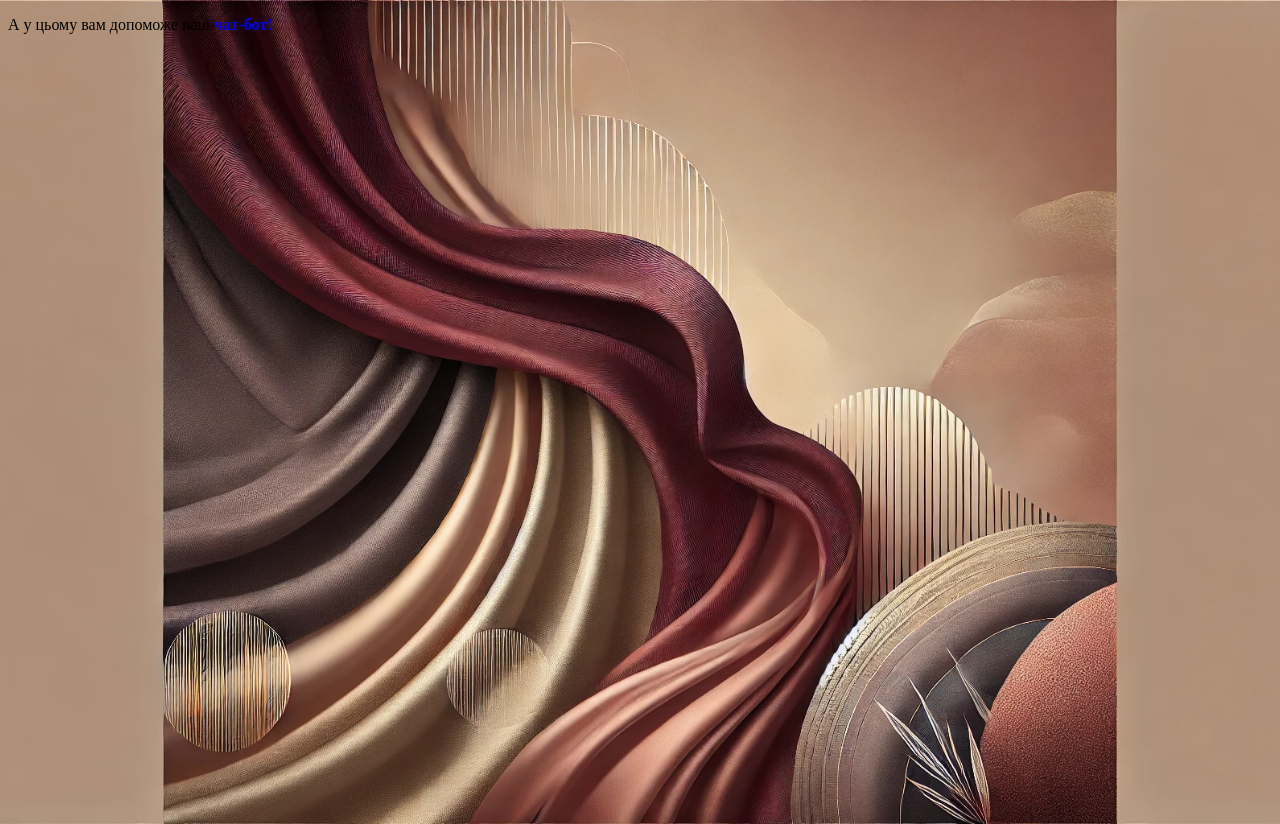
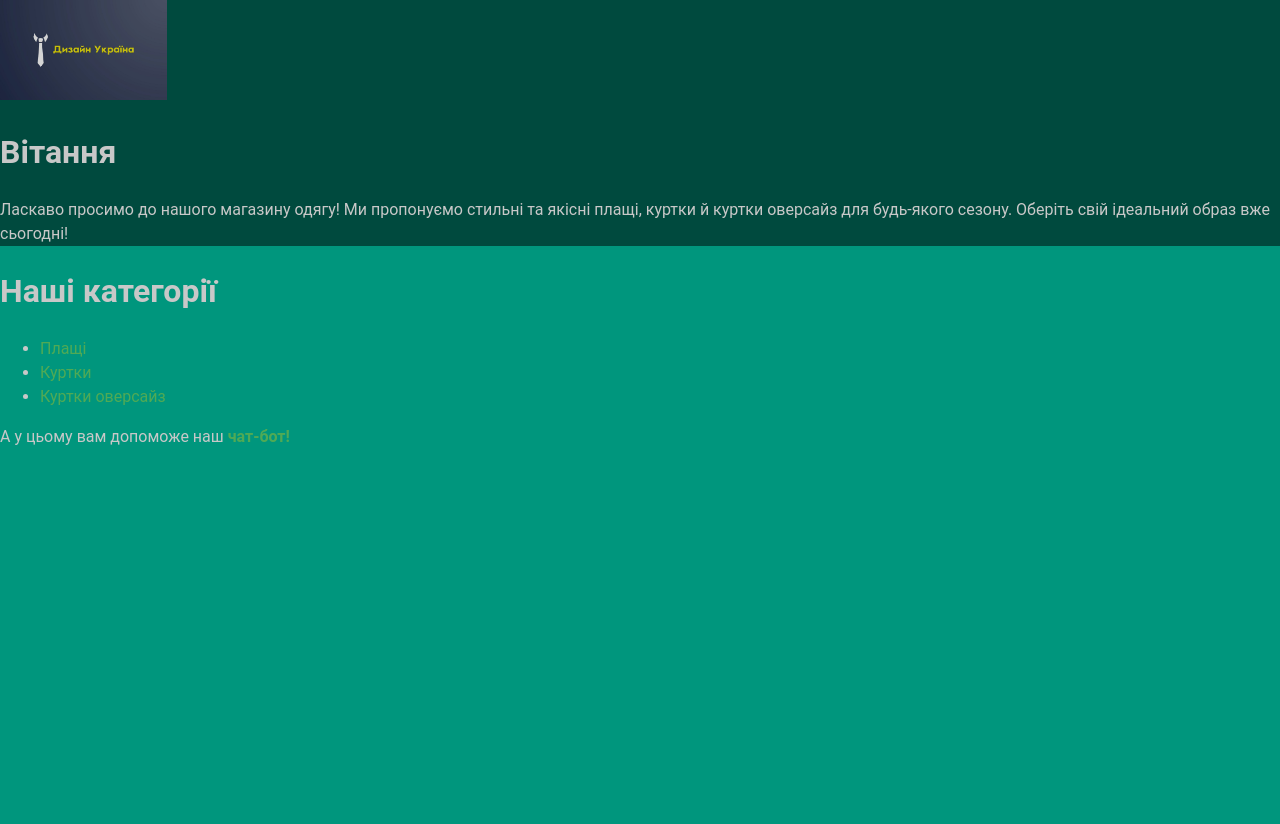
Before and after one commit to eagle-edo-dsbm/credit-website-with-bot, a plain HTML site: page index.html in a window 1280 px wide. After the commit the page ends 800 px from the top, so only its background shows below. Drawn offline with Linux system fonts and the light colour scheme.

Commit message:
add somethign

```diff
--- a/index.html
+++ b/index.html
@@ -8,6 +8,22 @@
 </head>
 <body>
     <div class="menu">
+        <header>
+            <img src="images/5350742280119642350.jpg" alt="" class="logo">
+            <h1>Вітання</h1>
+            <p>Ласкаво просимо до нашого магазину одягу! Ми пропонуємо стильні та якісні плащі, куртки й куртки оверсайз для будь-якого сезону. Оберіть свій ідеальний образ вже сьогодні!</p>
+        </header>
+
+        <div class="categories">
+            <h1>Наші категорії</h1>
+            <nav>
+                <ul>
+                    <li><a href="#plashy">Плащі</a></li>
+                    <li><a href="#kurtky">Куртки</a></li>
+                    <li><a href="#kurtky-oversize">Куртки оверсайз</a></li>
+                </ul>
+            </nav>
+        </div>
         <p>А у цьому вам допоможе наш <a href="https://app.engati.com/static/standalone/standalone.html?bot_key=6a0b84545b634804&env=p"><strong>чат-бот!</strong></a></p>
     </div>
 </body>
--- a/style.css
+++ b/style.css
@@ -1,12 +1,40 @@
 body{
     width: 100%;
     height: 100vh;
-    background-image: url(images/DALL·E\ 2024-11-27\ 07.23.56\ -\ A\ visually\ appealing\ background\ design\ for\ a\ modern\ clothing\ store\ website.\ The\ background\ features\ a\ subtle\ texture\ resembling\ elegant\ fabric\ drapes\ .webp);
-    background-position: center;
-    background-size: cover;
-    background-repeat: no-repeat;
+    background-color: rgb(0,150,125);
+    font-family: 'Montserrat', 'Roboto', sans-serif;
+    font-size: 16px;
+    line-height: 1.5;
+    color: rgb(200,200,200);
+    margin: 0;
+    padding: 0;
 }
 
 a{
     text-decoration: none;
+    color:rgb(80,170,85);
 }
+
+header, .categories{
+    transition: 1s;
+}
+
+.logo{
+    position: relative;
+    height: 100px;
+    width: auto;
+}
+
+header:hover, .categories:hover{
+    height: auto;
+    width: 100%;
+    background-color: rgba(0,0,0,.5);
+}
+
+.link:hover{
+    color: wheat;
+}
+
+p{
+    z-index: 2;
+}
```
Also changed, not shown: images/5350742280119642350.jpg (added), images/DALL·E 2024-11-28 09.59.02 - A visually appealing background design for a modern clothing store website. The background should have a seamless blend of beige, brown, and chocolate.webp (added).
